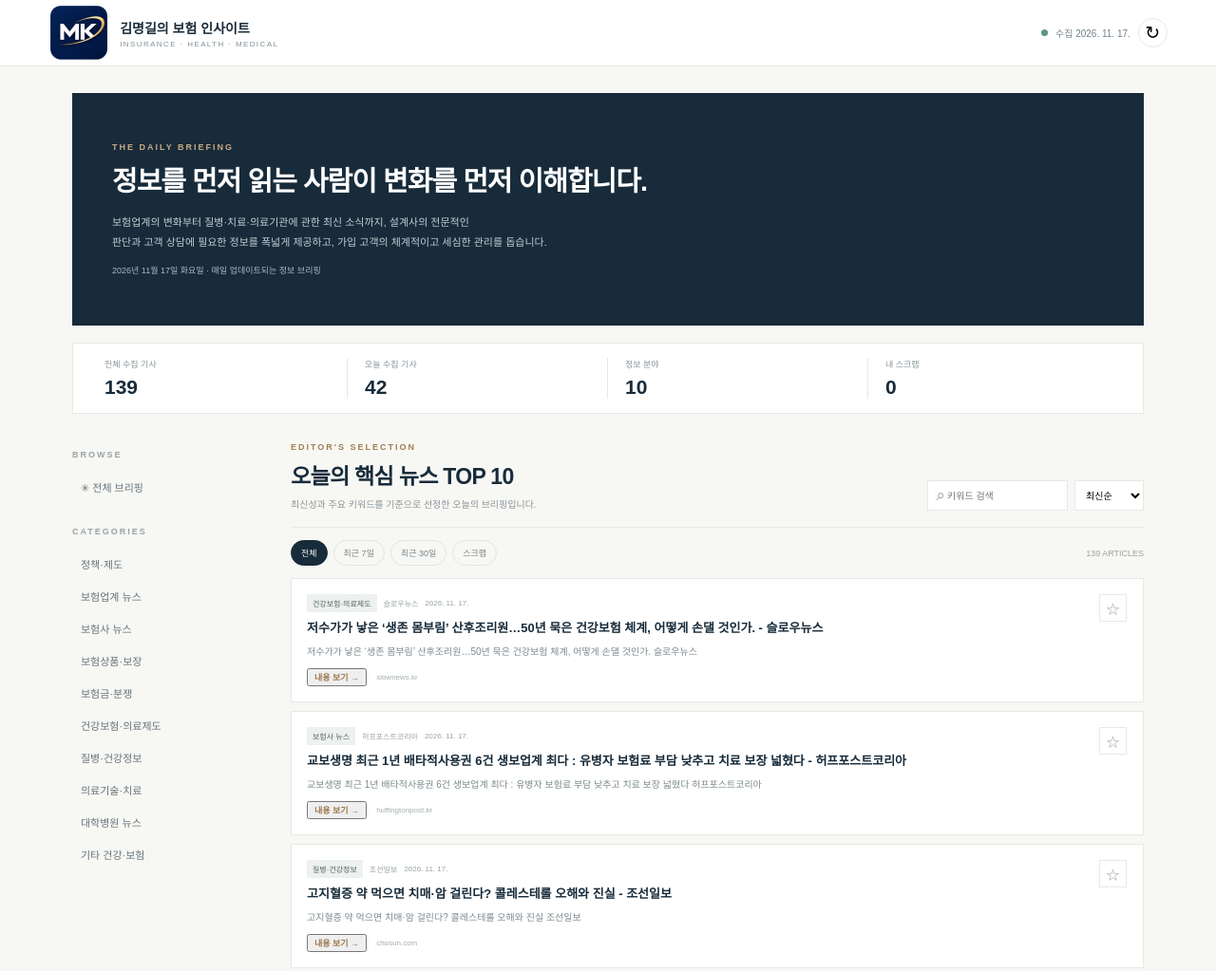
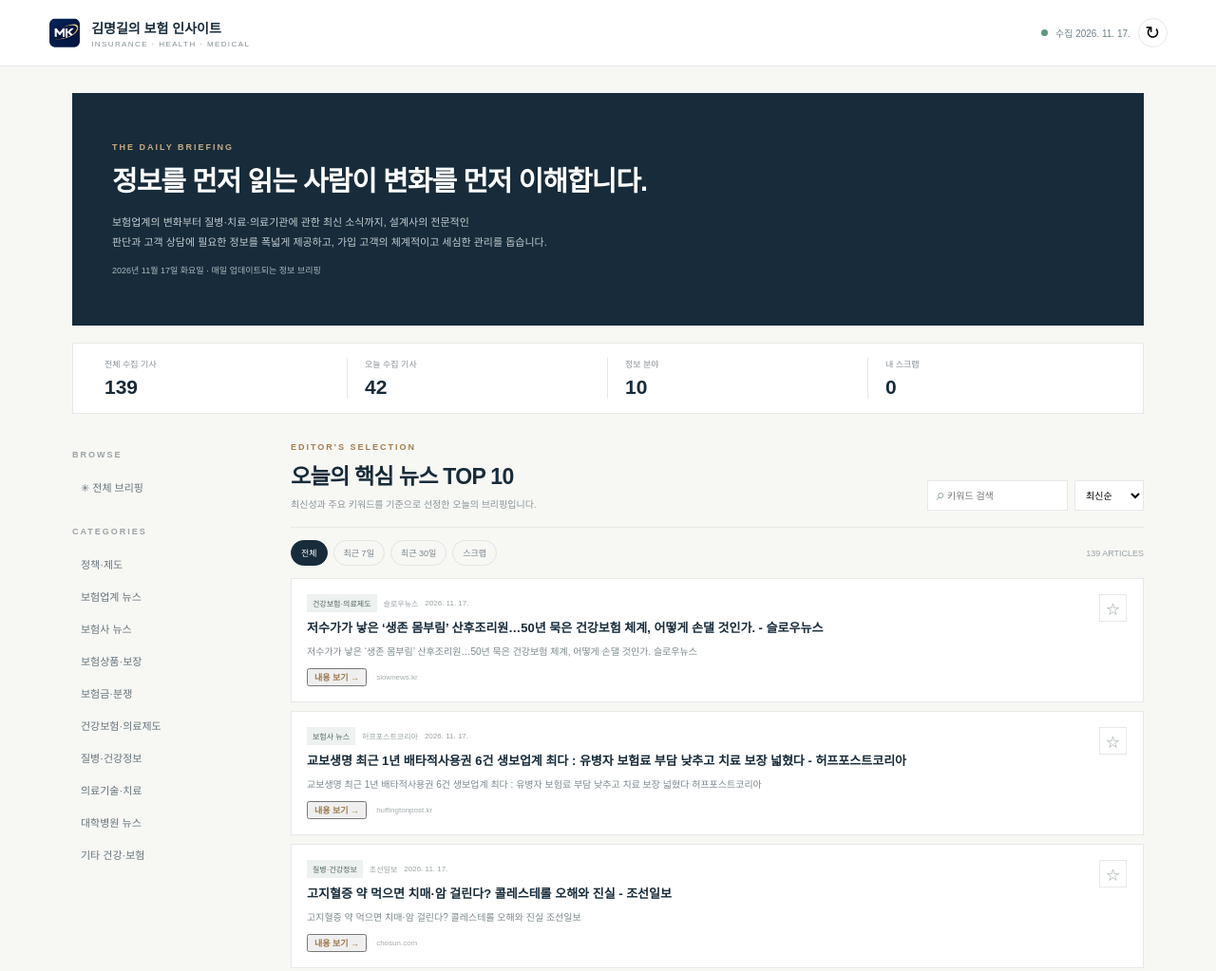
Before and after one commit to kimkwon2026/MII, a plain HTML site: page index.html in a window 1280 px wide. Shown: the top 1023 px of the page at 95% size. Drawn offline with Linux system fonts and the light colour scheme.

Commit message:
Update styles.css

```diff
--- a/styles.css
+++ b/styles.css
@@ -887,3 +887,13 @@ footer {
   object-fit: cover;
   display: block;
 }
+/* 상단 MK 이미지 로고 크기 조정 */
+.brand-logo {
+  width: 34px !important;
+  height: 34px !important;
+  min-width: 34px;
+  max-width: 34px;
+  flex: 0 0 34px;
+  object-fit: cover;
+  display: block;
+}
```
